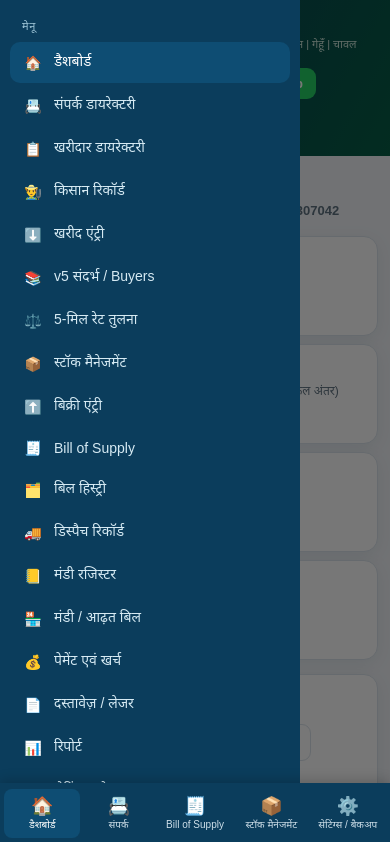
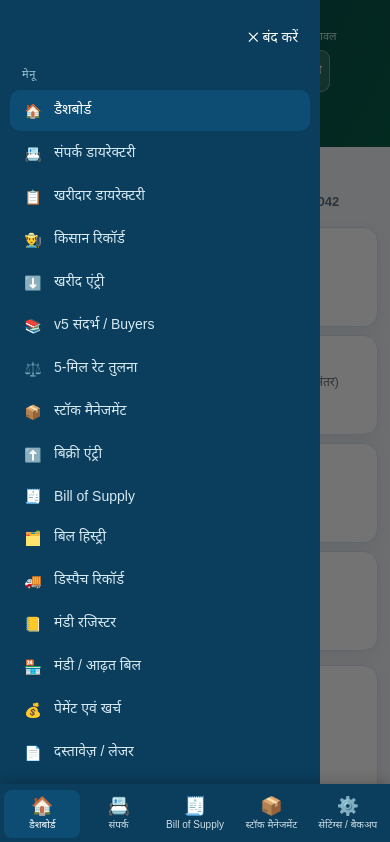
Before and after one commit to abhishekagrahari307-max/Namaste-Tools---Advanced-PDF-Toolkit, a plain HTML site: page index.html in a window 390 px wide. Both pictures are taken after a click on the button "☰ मेनू". Shown: the top 842 px of the page. Drawn offline with Linux system fonts and the light colour scheme.

Commit message:
Improve responsive layout and mobile navigation
Co-authored-by: arena-agent <297053741+arena-agent@users.noreply.github.com>

```diff
--- a/index.html
+++ b/index.html
@@ -2,7 +2,7 @@
 <html lang="hi" data-theme="light">
 <head>
 <meta charset="UTF-8">
-<meta name="viewport" content="width=device-width, initial-scale=1.0">
+<meta name="viewport" content="width=device-width, initial-scale=1.0, viewport-fit=cover">
 <title>Vijay Kumar Traders | All-in-One Business Management System</title>
 <meta name="description" content="Vijay Kumar Traders — All-in-One Business Management System: खरीद, बिक्री, स्टॉक, Bill of Supply, डिस्पैच, भुगतान और रिपोर्ट एक ही जगह। संपर्क: 9839307042">
 <meta name="theme-color" content="#0b3d5c">
@@ -36,13 +36,13 @@ header.topbar p{margin:2px 0 0;color:#cfe8dc;font-size:11px}
 .top-actions a.call{background:#fff;color:var(--navy);text-decoration:none;font-weight:800;padding:8px 13px;border-radius:9px;font-size:13px}
 .top-actions a.wa{background:#25d366;color:#fff;text-decoration:none;font-weight:700;padding:8px 13px;border-radius:9px;font-size:13px}
 .icon-btn{background:rgba(255,255,255,.15);color:#fff;border:1px solid rgba(255,255,255,.35);border-radius:9px;padding:8px 11px;cursor:pointer;font-size:13px;font-weight:700}
-.layout{display:grid;grid-template-columns:240px 1fr;min-height:calc(100vh - 68px)}
+.layout{display:grid;grid-template-columns:240px minmax(0,1fr);min-height:calc(100vh - 68px)}
 aside{background:var(--sidebar);padding:14px 10px;color:#fff}
 aside .side-title{font-size:11px;color:#9fc6d8;padding:6px 12px;text-transform:uppercase;letter-spacing:.6px}
 aside button{display:flex;align-items:center;gap:10px;width:100%;border:0;background:transparent;color:#d6eaf3;text-align:left;padding:11px 12px;border-radius:10px;margin:2px 0;cursor:pointer;font-size:14px}
 aside button.active,aside button:hover{background:var(--sidebar2);color:#fff}
 aside button .ic{width:22px;text-align:center}
-main{padding:20px;max-width:1500px;width:100%;margin:auto;padding-bottom:90px}
+main{min-width:0;padding:20px;max-width:1500px;width:100%;margin:auto;padding-bottom:90px}
 .page{display:none}.page.active{display:block}
 h2{margin:0 0 4px;font-size:22px}.sub{color:var(--muted);font-size:13px;margin:0 0 16px}
 .cards{display:grid;grid-template-columns:repeat(4,minmax(0,1fr));gap:13px;margin:14px 0}
@@ -51,7 +51,7 @@ h2{margin:0 0 4px;font-size:22px}.sub{color:var(--muted);font-size:13px;margin:0
 [data-theme="dark"] .card strong{color:#3ddc97}
 .card.warn strong{color:var(--danger)}
 .card .card-ic{font-size:20px}
-.grid2{display:grid;grid-template-columns:1fr 1fr;gap:14px}.panel h3{font-size:16px;margin:0 0 12px}
+.grid2{display:grid;grid-template-columns:repeat(2,minmax(0,1fr));gap:14px}.panel h3{font-size:16px;margin:0 0 12px}
 .toolbar{display:flex;gap:8px;flex-wrap:wrap;margin:12px 0;align-items:center}
 input,select,textarea{padding:10px;border:1px solid var(--line);border-radius:9px;background:var(--input);color:var(--ink);min-width:0;font:inherit;width:100%}
 textarea{min-height:70px}
@@ -117,6 +117,50 @@ footer a{color:var(--green2);font-weight:700}
 .item-row input{padding:8px}
 @media(max-width:900px){.layout{grid-template-columns:1fr}aside{display:none}.cards{grid-template-columns:repeat(2,1fr)}.bottomnav{display:flex}main{padding:14px 12px 96px}}
 @media(max-width:600px){.grid2{grid-template-columns:1fr}.formgrid{grid-template-columns:1fr 1fr}header.topbar h1{font-size:16px}.cards{gap:8px}.card{padding:12px}.card strong{font-size:18px}}
+
+/* Responsive layout and touch-friendly navigation */
+.menu-backdrop,aside .menu-close{display:none}
+.page,.panel,.card,.field,.grid2>*{min-width:0}
+.panel,.card{overflow-wrap:anywhere}
+.tablewrap,.bill-wrap{max-width:100%;overscroll-behavior-x:contain;-webkit-overflow-scrolling:touch}
+button,a,summary{touch-action:manipulation}
+button:focus-visible,a:focus-visible,summary:focus-visible{outline:3px solid var(--gold);outline-offset:2px}
+@media screen and (max-width:900px){
+ body.menu-open{overflow:hidden}
+ #menuBackdrop:not([hidden]){display:block;position:fixed;inset:0;background:rgba(0,0,0,.55);z-index:190}
+ aside.mobile-open{width:min(320px,86vw);height:100dvh;padding-bottom:calc(20px + env(safe-area-inset-bottom));overscroll-behavior:contain;box-shadow:none}
+ aside .menu-close{display:flex;justify-content:flex-end;color:#fff;min-height:44px}
+ .bottomnav{padding-bottom:calc(6px + env(safe-area-inset-bottom))}
+ .bottomnav button{min-height:48px;line-height:1.15}
+ main{padding-bottom:calc(100px + env(safe-area-inset-bottom))}
+ #toast{bottom:calc(86px + env(safe-area-inset-bottom))}
+ .top-actions a,.top-actions button{min-height:42px;display:inline-flex;align-items:center;justify-content:center}
+ .tablewrap table{min-width:560px}
+ .bill-box,.tpl-compact{min-width:0;width:100%;padding:clamp(12px,3vw,26px);overflow-wrap:anywhere}
+ .bill-box table{font-size:12px;table-layout:auto}
+ .bill-box table th,.bill-box table td{padding:6px 4px;overflow-wrap:anywhere}
+}
+@media screen and (max-width:600px){
+ header.topbar{padding:8px 10px;gap:6px;position:relative}
+ header.topbar .brand{width:100%;gap:8px}
+ header.topbar .brand img.logo,header.topbar .brand .logo-fallback{width:36px;height:36px}
+ .top-actions{width:100%;gap:5px}
+ .top-actions a.call,.top-actions a.wa,.icon-btn{padding:7px 8px;font-size:12px}
+ .formgrid{grid-template-columns:repeat(2,minmax(0,1fr))}
+ input,select,textarea{font-size:16px}
+ .toolbar input,.toolbar select{flex:1 1 180px}
+ .card,.panel{padding:12px}
+ .bill-meta{gap:5px}
+}
+@media screen and (max-width:380px){
+ .formgrid{grid-template-columns:minmax(0,1fr)}
+ .top-actions a.call,.top-actions a.wa,.icon-btn{font-size:11px;padding:6px}
+ .cards{gap:7px}
+ .card strong{font-size:16px}
+ .bill-box table{font-size:10px}
+}
+@media (prefers-reduced-motion:reduce){*,*::before,*::after{scroll-behavior:auto!important;transition-duration:0.01ms!important;animation-duration:0.01ms!important}}
+
 @media print{header.topbar,aside,.no-print,footer,#toast,.bottomnav{display:none!important}.layout{display:block}main{padding:0}.page{display:none!important}.page.active{display:block!important}.page.active > *{display:none!important}.page.active .panel:has(.bill-box){display:block!important}.page.active .panel:has(.bill-box) > *:not(.bill-wrap){display:none!important}.panel{box-shadow:none;border:0}.bill-box{border:1px solid #000;min-width:0;box-shadow:none}}
 </style>
 </head>
@@ -127,7 +171,7 @@ footer a{color:var(--green2);font-weight:700}
   <div><h1>🌾 VIJAY KUMAR TRADERS</h1><p data-i18n="tagline">All-in-One Business Management System · धान | गेहूँ | चावल</p></div>
  </div>
  <div class="top-actions">
-  <button class="icon-btn" id="mobileMenuButton" aria-label="मेनू खोलें" aria-expanded="false" onclick="toggleMobileMenu()">☰ मेनू</button>
+  <button class="icon-btn" id="mobileMenuButton" aria-label="मेनू खोलें" aria-controls="nav" aria-expanded="false" onclick="toggleMobileMenu()">☰ मेनू</button>
   <a class="call" href="tel:+919839307042">📞 9839307042</a>
   <a class="wa" href="https://wa.me/919839307042?text=नमस्ते%20Vijay%20Kumar%20Traders" target="_blank" rel="noopener">💬 WhatsApp</a>
   <button class="icon-btn" id="langBtn" onclick="toggleLang()">EN / हिंदी</button>
@@ -135,7 +179,9 @@ footer a{color:var(--green2);font-weight:700}
  </div>
 </header>
 <div class="layout">
-<aside class="no-print" id="nav">
+<div id="menuBackdrop" class="menu-backdrop no-print" hidden></div>
+<aside class="no-print" id="nav" aria-label="मुख्य मेनू">
+ <button id="closeMobileMenu" class="menu-close" type="button" onclick="closeMobileMenu()" aria-label="मेनू बंद करें">✕ बंद करें</button>
  <div class="side-title" data-i18n="menu">मेनू / Menu</div>
  <button class="active" data-page="dashboard"><span class="ic">🏠</span><span data-i18n="dashboard">डैशबोर्ड</span></button>
  <button data-page="contacts"><span class="ic">📇</span><span>संपर्क डायरेक्टरी</span></button>
@@ -527,8 +573,12 @@ function fmtDate(d){if(!d)return '—';const p=d.split('-');return p.length===3?
 function esc(s){return String(s??'').replace(/[&<>"']/g,c=>({'&':'&amp;','<':'&lt;','>':'&gt;','"':'&quot;',"'":'&#39;'}[c]))}
 function todayStr(){return new Date().toISOString().slice(0,10)}
 function fyFromDate(d){if(!d)return '';const y=Number(d.slice(0,4)),m=Number(d.slice(5,7));const s=m>=4?y:y-1;return s+'-'+String(s+1).slice(2)}
-function toggleMobileMenu(){const nav=$('nav');const open=nav.classList.toggle('mobile-open');$('mobileMenuButton').setAttribute('aria-expanded',String(open))}
-function showPage(id){document.body.classList.toggle('on-dashboard',id==='dashboard');$('nav').classList.remove('mobile-open');$('mobileMenuButton').setAttribute('aria-expanded','false');if(id==='contacts')renderContacts();document.querySelectorAll('.page').forEach(p=>p.classList.toggle('active',p.id===id));document.querySelectorAll('#nav button').forEach(b=>b.classList.toggle('active',b.dataset.page===id));document.querySelectorAll('#bottomNav button').forEach(b=>b.classList.toggle('active',b.dataset.page===id));window.scrollTo({top:0,behavior:'smooth'})}
+function closeMobileMenu(){const wasOpen=$('nav').classList.contains('mobile-open');$('nav').classList.remove('mobile-open');$('menuBackdrop').hidden=true;document.body.classList.remove('menu-open');$('mobileMenuButton').setAttribute('aria-expanded','false');if(wasOpen && window.matchMedia('(max-width: 900px)').matches)$('mobileMenuButton').focus()}
+function toggleMobileMenu(){if($('nav').classList.contains('mobile-open'))return closeMobileMenu();$('nav').classList.add('mobile-open');$('menuBackdrop').hidden=false;document.body.classList.add('menu-open');$('mobileMenuButton').setAttribute('aria-expanded','true');$('closeMobileMenu').focus()}
+$('menuBackdrop').addEventListener('click',closeMobileMenu);
+document.addEventListener('keydown',e=>{if(e.key==='Escape'&&$('nav').classList.contains('mobile-open'))closeMobileMenu()});
+window.addEventListener('resize',()=>{if(window.innerWidth>900&&$('nav').classList.contains('mobile-open'))closeMobileMenu()});
+function showPage(id){document.body.classList.toggle('on-dashboard',id==='dashboard');closeMobileMenu();if(id==='contacts')renderContacts();document.querySelectorAll('.page').forEach(p=>p.classList.toggle('active',p.id===id));document.querySelectorAll('#nav button').forEach(b=>b.classList.toggle('active',b.dataset.page===id));document.querySelectorAll('#bottomNav button').forEach(b=>b.classList.toggle('active',b.dataset.page===id));window.scrollTo({top:0,behavior:window.matchMedia('(prefers-reduced-motion: reduce)').matches?'auto':'smooth'})}
 document.querySelectorAll('#nav button,#bottomNav button').forEach(b=>b.addEventListener('click',()=>showPage(b.dataset.page)));
 
 /* ---------- Theme & Language ---------- */
```
